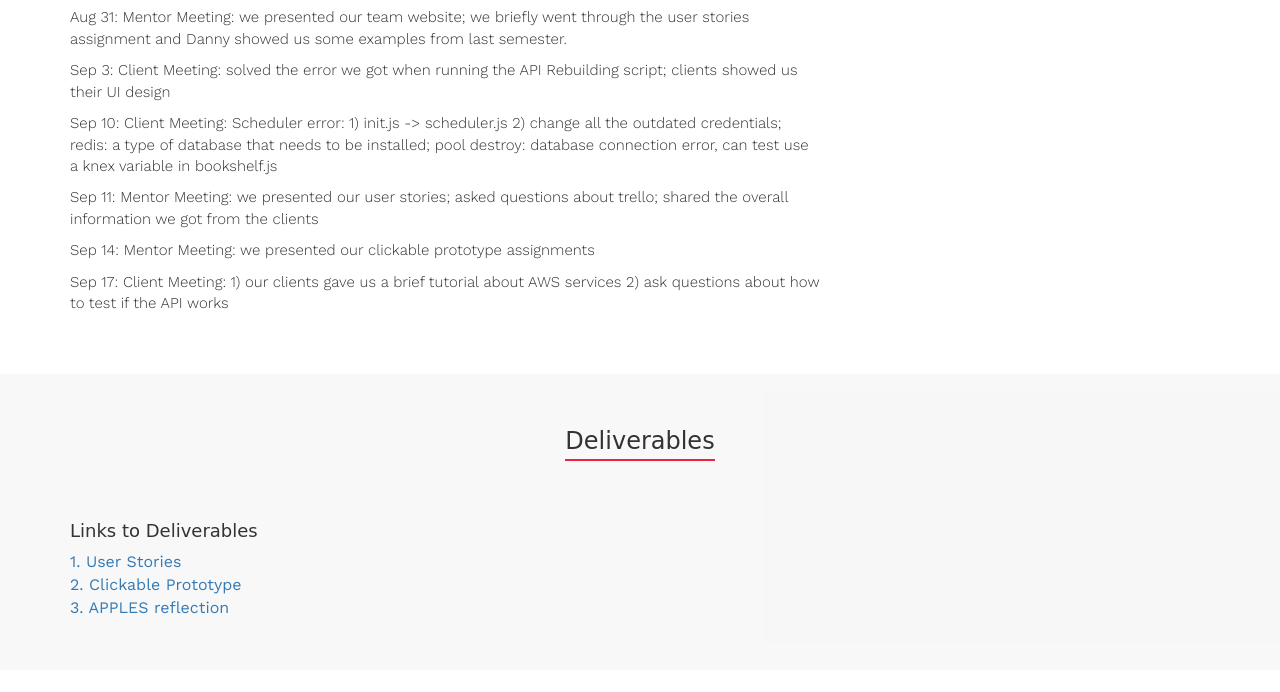
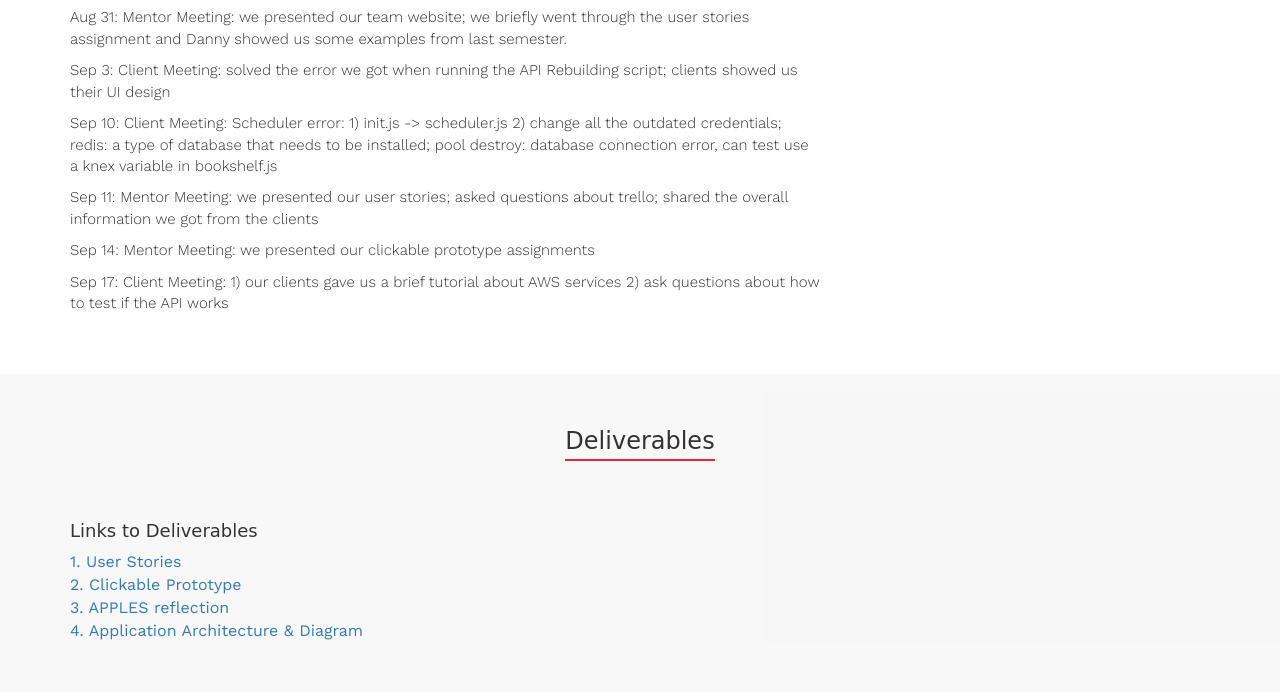
Before and after one commit to sowbobo12000/Team-X, a plain HTML site: page index.html in a window 1280 px wide. Shown: the part 2659-3351 px from the top of the page. Drawn offline with nearby package versions, Linux system fonts and the light colour scheme; a web font is replaced by a local one.

Commit message:
Update index.html
assignment 4

```diff
--- a/index.html
+++ b/index.html
@@ -223,8 +223,9 @@
         <a href="https://www.figma.com/file/gIO82eaJIIxRpo9C3DnCBK/City-News?node-id=0%3A1&viewport=959%2C557%2C0.2848382592201233">2. Clickable Prototype</a>
         <br>
         <a href="https://docs.google.com/document/d/1Zwgez_avDyKpIPeOi2KDSYTa_hfrs_ckkEJJP7G2GEQ/edit?usp=sharing">3. APPLES reflection</a>
-<!--         <br>
-        <a href="#">Assignment3:</a>
+        <br>
+        <a href="https://docs.google.com/document/d/1Ij4c0MzYXElpAWFOZpk57HTVYnAfepJHpbJV7MG8fQ0/edit?usp=sharing">4. Application Architecture & Diagram</a>
+	<!--
         <br>
         <a href="#">Assignment4:</a>
         <br>
```
